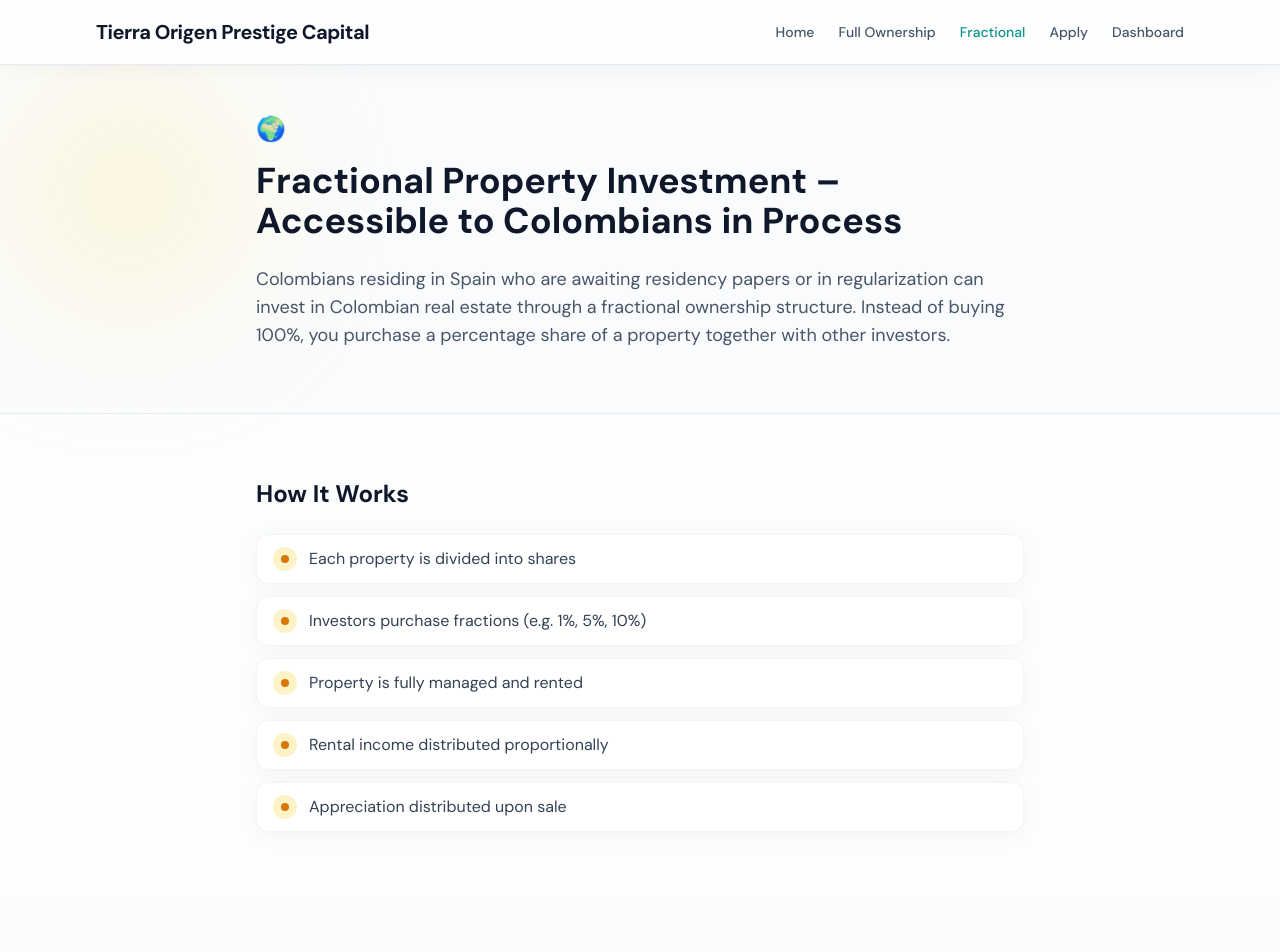
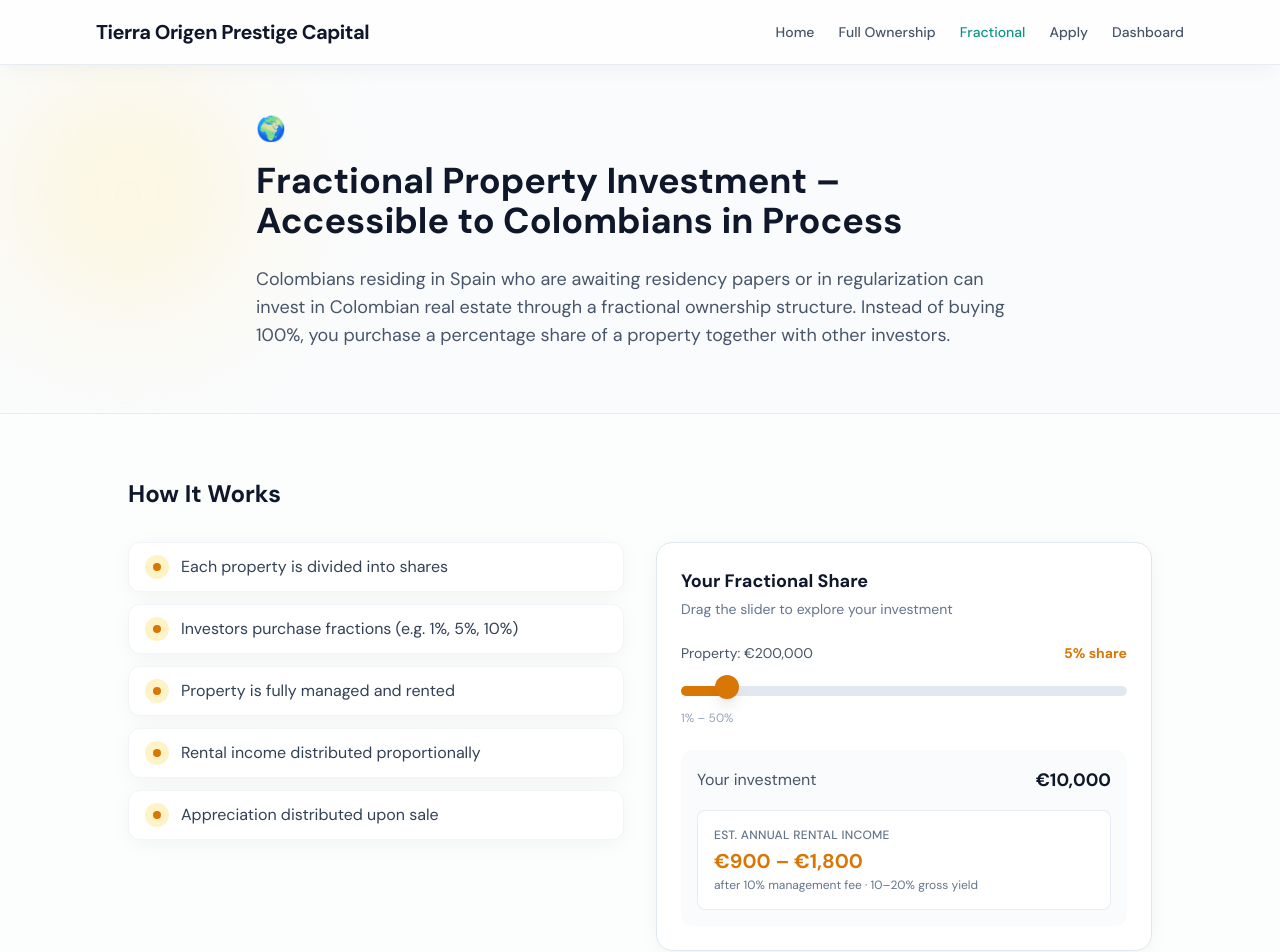
Before and after one commit to TierraOrigenCapital/tierra-origen-prestige-capital, a Next.js app: page /fractional in a window 1280 px wide. Shown: the top 952 px of the page. Built offline with nearby package versions, Linux system fonts and the light colour scheme.

Commit message:
Add interactive fractional investment calculator with draggable slider

```diff
--- a/src/app/fractional/page.tsx
+++ b/src/app/fractional/page.tsx
@@ -1,4 +1,5 @@
 import Link from "next/link";
+import { FractionalCalculator } from "@/components/FractionalCalculator";
 
 export const metadata = {
   title: "Fractional Property Investment – For Colombians in Process | Tierra Origen Prestige Capital",
@@ -31,9 +32,10 @@
       </section>
 
       <section className="border-t border-slate-200/80 bg-white/50 py-16 px-4 sm:px-6 lg:px-8">
-        <div className="mx-auto max-w-3xl">
+        <div className="mx-auto max-w-5xl">
           <h2 className="text-2xl font-bold text-slate-900">How It Works</h2>
-          <ul className="mt-6 space-y-3">
+          <div className="mt-8 grid gap-8 lg:grid-cols-2">
+            <ul className="space-y-3">
               {howItWorks.map((item) => (
                 <li key={item} className="flex items-center gap-3 rounded-xl bg-white px-4 py-3 shadow-soft border border-slate-100">
                   <span className="flex h-6 w-6 shrink-0 items-center justify-center rounded-full bg-[var(--gold-light)]">
@@ -43,6 +45,8 @@
                 </li>
               ))}
             </ul>
+            <FractionalCalculator />
+          </div>
         </div>
       </section>
 
--- a/src/app/globals.css
+++ b/src/app/globals.css
@@ -47,3 +47,22 @@
     box-shadow: var(--shadow-soft);
   }
 }
+
+/* Fractional calculator range slider - cross-browser */
+.fractional-slider::-moz-range-thumb {
+  width: 1.5rem;
+  height: 1.5rem;
+  border-radius: 50%;
+  border: 4px solid white;
+  background: var(--gold);
+  cursor: grab;
+  box-shadow: 0 4px 14px rgba(217, 119, 6, 0.4);
+}
+.fractional-slider::-moz-range-thumb:active {
+  cursor: grabbing;
+}
+.fractional-slider::-moz-range-track {
+  height: 0.625rem;
+  border-radius: 9999px;
+  background: #e2e8f0;
+}
--- /dev/null
+++ b/src/components/FractionalCalculator.tsx
@@ -0,0 +1,65 @@
+"use client";
+
+import { useState } from "react";
+
+const PROPERTY_PRICE = 200_000;
+const ANNUAL_YIELD_LOW = 0.10;
+const ANNUAL_YIELD_HIGH = 0.20;
+const MANAGEMENT_FEE = 0.10;
+
+export function FractionalCalculator() {
+  const [percent, setPercent] = useState(5);
+
+  const yourInvestment = Math.round((PROPERTY_PRICE * percent) / 100);
+  const afterManagementLow = Math.round(yourInvestment * ANNUAL_YIELD_LOW * (1 - MANAGEMENT_FEE));
+  const afterManagementHigh = Math.round(yourInvestment * ANNUAL_YIELD_HIGH * (1 - MANAGEMENT_FEE));
+  const fillPercent = (percent / 50) * 100; // 50 is max
+
+  return (
+    <div className="rounded-2xl border border-slate-200 bg-white p-6 shadow-soft transition-all duration-300 hover:shadow-gold lg:sticky lg:top-24">
+      <h3 className="text-lg font-bold text-slate-900">Your Fractional Share</h3>
+      <p className="mt-1 text-sm text-slate-500">Drag the slider to explore your investment</p>
+
+      <div className="mt-6">
+        <div className="flex justify-between text-sm">
+          <span className="text-slate-600">Property: €{PROPERTY_PRICE.toLocaleString()}</span>
+          <span className="font-bold text-[var(--gold)]">{percent}% share</span>
+        </div>
+        <div className="relative mt-3">
+          <div
+            className="pointer-events-none absolute top-1/2 h-2.5 w-full -translate-y-1/2 rounded-full bg-slate-200"
+            aria-hidden
+          />
+          <div
+            className="pointer-events-none absolute top-1/2 h-2.5 -translate-y-1/2 rounded-full bg-[var(--gold)] transition-all duration-150"
+            style={{ width: `${fillPercent}%` }}
+            aria-hidden
+          />
+          <input
+            type="range"
+            min={1}
+            max={50}
+            value={percent}
+            onChange={(e) => setPercent(Number(e.target.value))}
+            className="fractional-slider relative z-10 mt-0 h-6 w-full cursor-grab appearance-none bg-transparent active:cursor-grabbing [&::-webkit-slider-thumb]:h-6 [&::-webkit-slider-thumb]:w-6 [&::-webkit-slider-thumb]:appearance-none [&::-webkit-slider-thumb]:rounded-full [&::-webkit-slider-thumb]:border-4 [&::-webkit-slider-thumb]:border-white [&::-webkit-slider-thumb]:bg-[var(--gold)] [&::-webkit-slider-thumb]:shadow-lg [&::-webkit-slider-thumb]:transition-transform [&::-webkit-slider-thumb]:hover:scale-110 [&::-webkit-slider-thumb]:active:scale-110"
+          />
+        </div>
+        <p className="mt-1 text-xs text-slate-400">1% – 50%</p>
+      </div>
+
+      <div className="mt-6 space-y-4 rounded-xl bg-slate-50/80 p-4 transition-colors duration-200">
+        <div className="flex justify-between items-center">
+          <span className="text-slate-600">Your investment</span>
+          <span className="text-lg font-bold text-slate-900">€{yourInvestment.toLocaleString()}</span>
+        </div>
+        <div className="rounded-lg border border-slate-200/80 bg-white p-4">
+          <p className="text-xs font-medium uppercase tracking-wide text-slate-500">Est. annual rental income</p>
+          <p className="mt-1 text-xl font-bold text-[var(--gold)]">
+            €{afterManagementLow.toLocaleString()} – €{afterManagementHigh.toLocaleString()}
+          </p>
+          <p className="mt-0.5 text-xs text-slate-500">after 10% management fee · 10–20% gross yield</p>
+        </div>
+      </div>
+    </div>
+  );
+}
```
Lines whose indentation alone changed are shown as unchanged.
